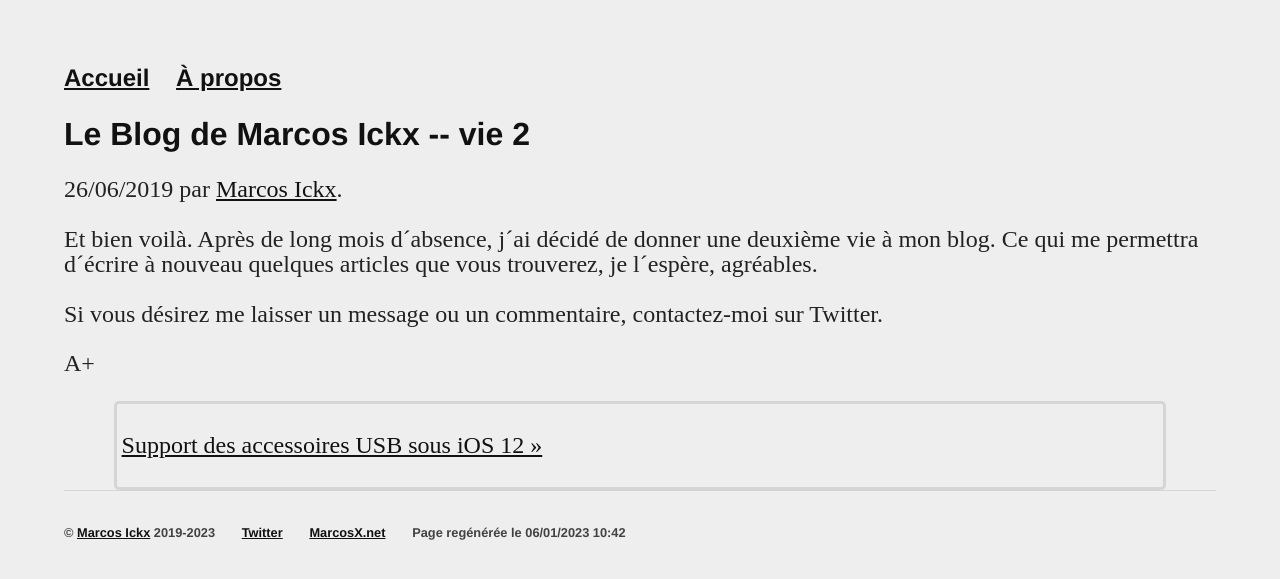
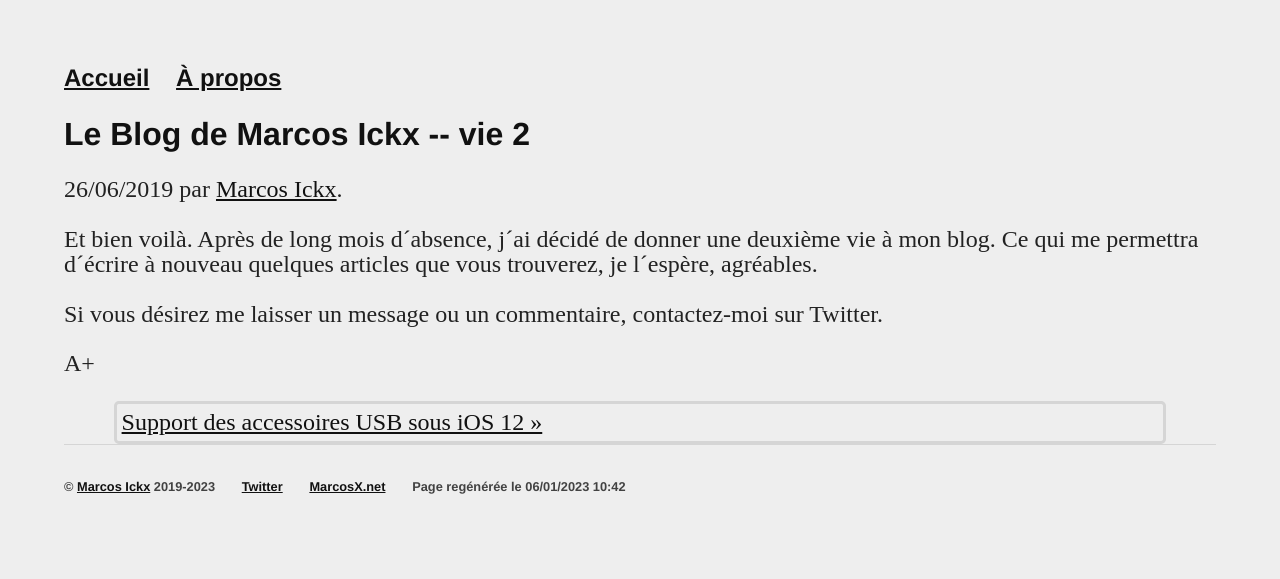
Before and after one commit to MarcosIckx/PreviewMarcosxNet, a Jekyll site: the page built from _posts/2019/2019-06-26-le-blog-de-marcos-ickx-vie-2.md, in a window 1280 px wide. Shown: the top 579 px of the page. Built offline with Jekyll 4.4.1, drawn with Linux system fonts in a browser that asks for light colours.

Commit message:
Update post.html

```diff
--- a/_layouts/post.html
+++ b/_layouts/post.html
@@ -20,11 +20,14 @@ layout: default
 {% endif %}
 
 <div class="Precedent-Suivant">
-  <p>{% if page.previous.url %}
-    <a class="Precedent" href="{{page.previous.url}}">&laquo; {{page.previous.title}}</a>
+  {% if page.previous.url %}
+  <div class="Precedent">
+    <a href="{{page.previous.url}}">&laquo; {{page.previous.title}}</a>
+  </div>
   {% endif %}
   {% if page.next.url %}
-    <a class="Suivant" href="{{page.next.url}}">{{page.next.title}} &raquo;</a>
+  <div class="Suivant">
+    <a href="{{page.next.url}}">{{page.next.title}} &raquo;</a>
   {% endif %}
-  </p>
+  </div>
 </div>
```
